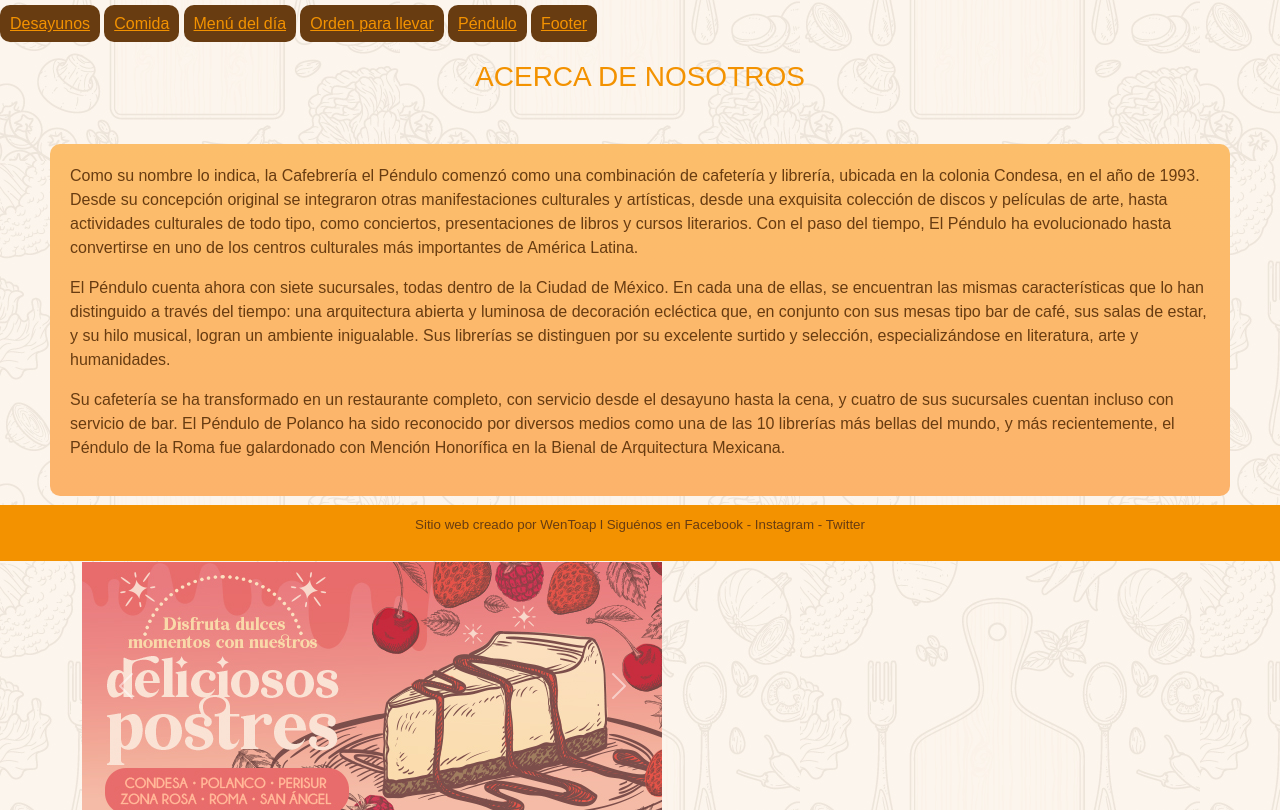
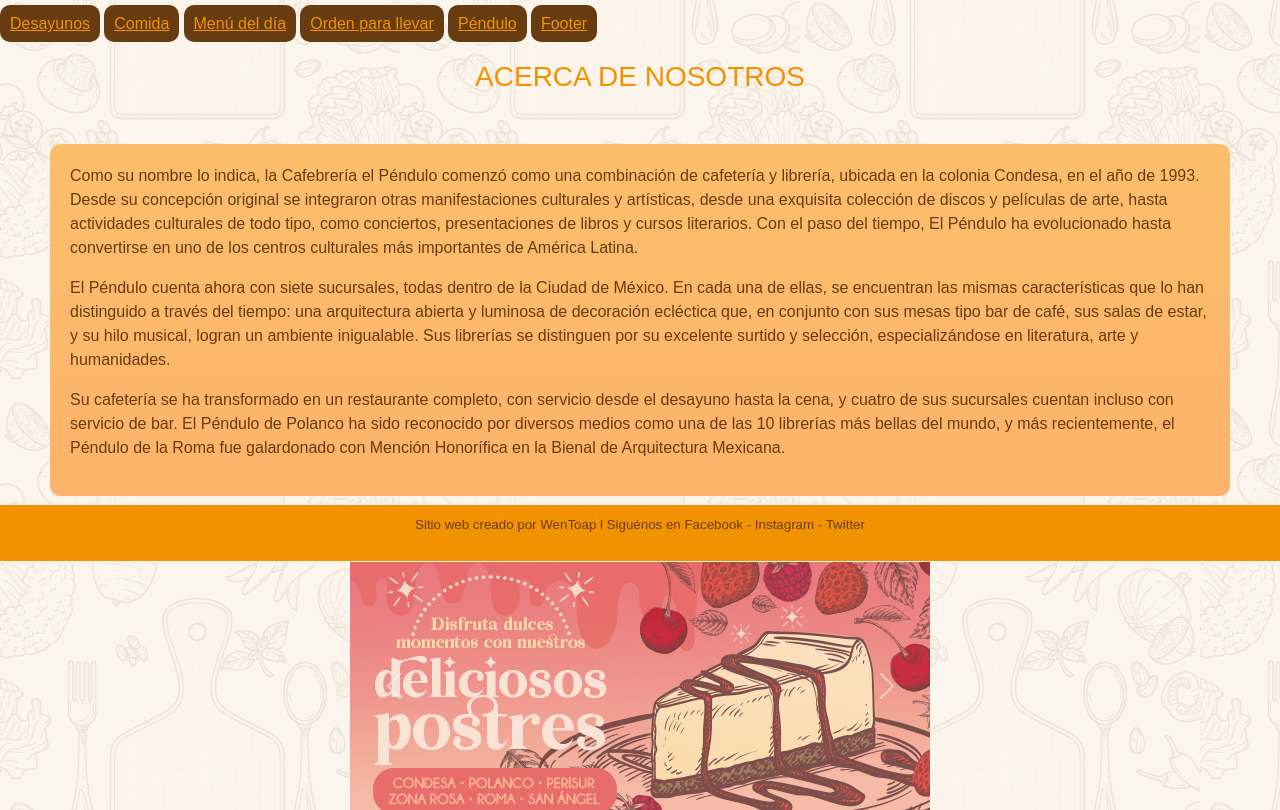
Before and after one commit to wentoap/bootstrap-desafio, a plain HTML site: page index.html in a window 1280 px wide. Shown: the part 239-1049 px from the top of the page. Drawn offline with nearby package versions, Linux system fonts and the light colour scheme.

Commit message:
Carrusel centrado

```diff
--- a/index.html
+++ b/index.html
@@ -66,7 +66,7 @@
 </div>
 </main>
 
-<section class="slide mt-3 container img-fluid">
+<section class="slide mt-3 container img-fluid d-flex justify-content-center">
     <div id="carouselExampleControls" class="carousel slide" data-bs-ride="carousel">
         <div class="carousel-inner">
           <div class="carousel-item active">
```
